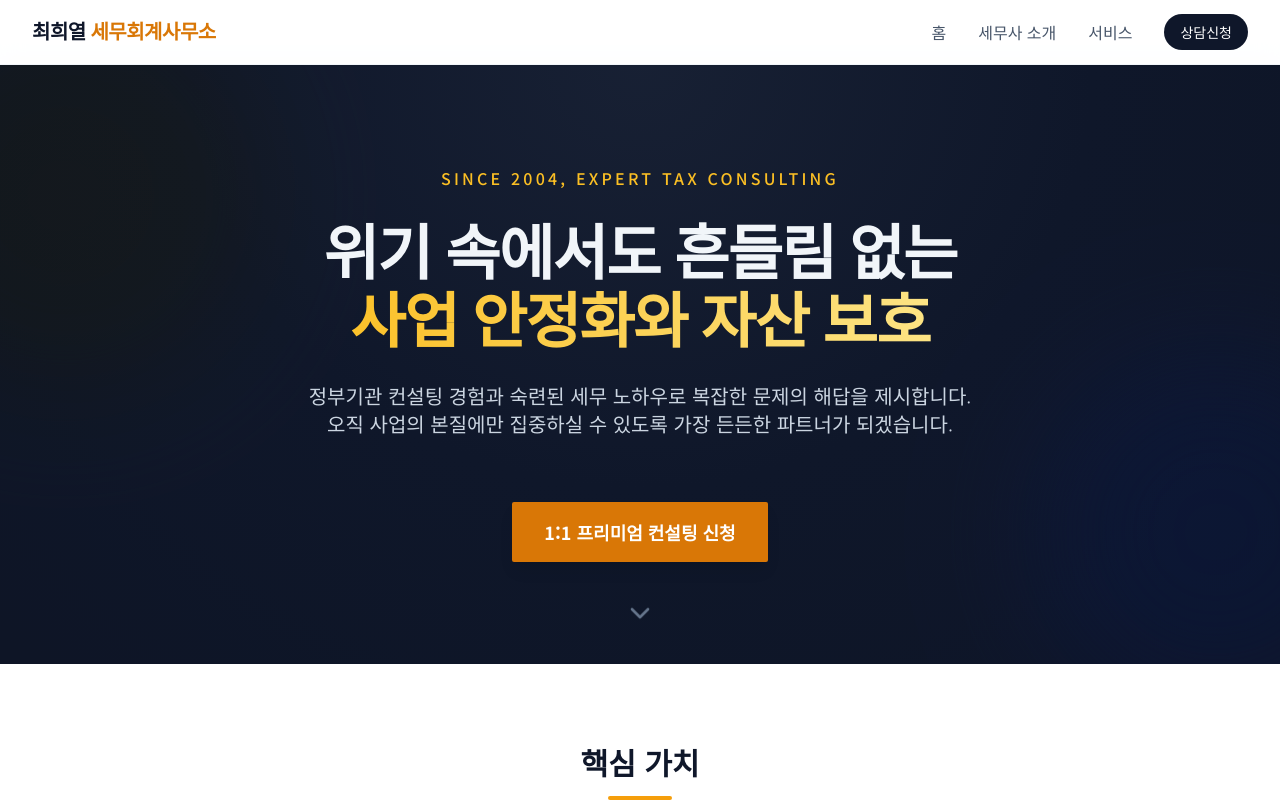
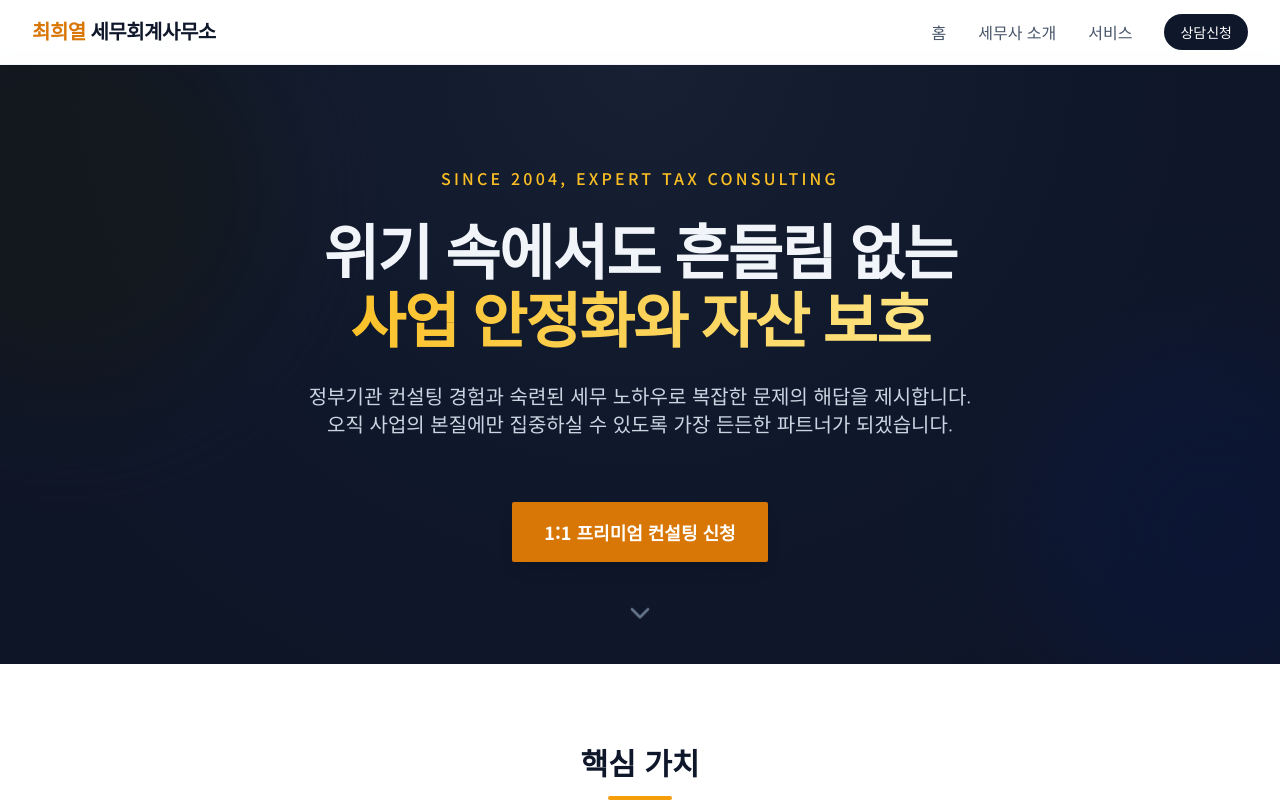
Before and after one commit to choiheeyeol/my-hompage, a React (Vite) app: page / in a window 1280 px wide. Shown: the top 802 px of the page. Built offline with nearby package versions, Linux system fonts and the light colour scheme.

Commit message:
style: 로고 강조 색을 최희열 이름으로 이동

```diff
--- a/src/App.tsx
+++ b/src/App.tsx
@@ -34,7 +34,7 @@ const App: React.FC = () => {
           <div className="flex justify-between items-center h-16">
             <div className="flex-shrink-0 flex items-center">
                <span className="font-serif text-lg md:text-xl font-bold text-slate-900 tracking-tight cursor-pointer" onClick={() => window.scrollTo({ top: 0, behavior: 'smooth' })}>
-                 최희열<span className="text-amber-600"> 세무회계사무소</span>
+                 <span className="text-amber-600">최희열</span> 세무회계사무소
                </span>
             </div>
 
```
